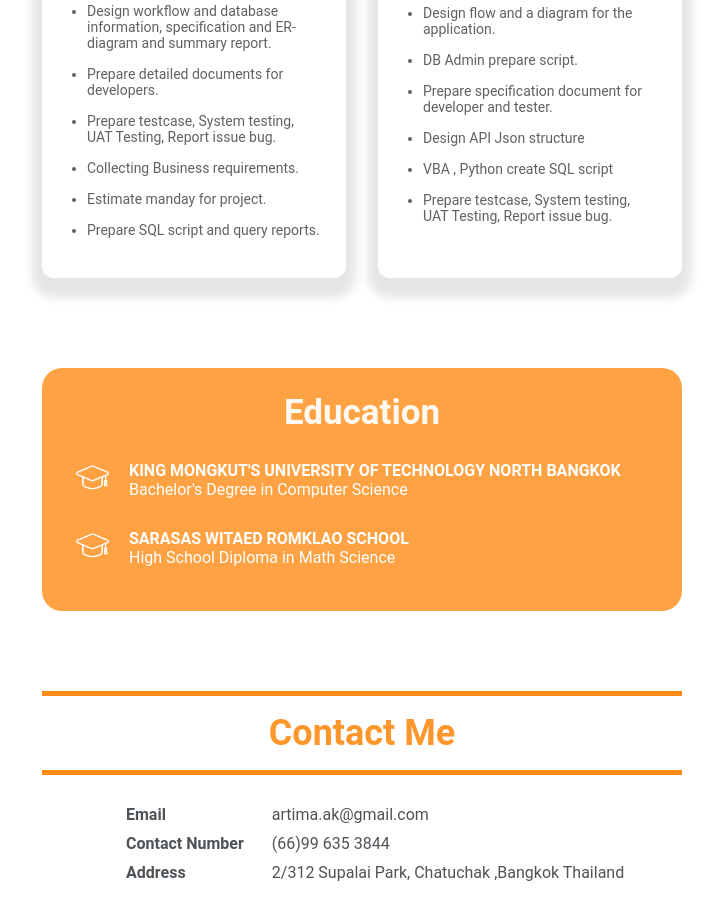
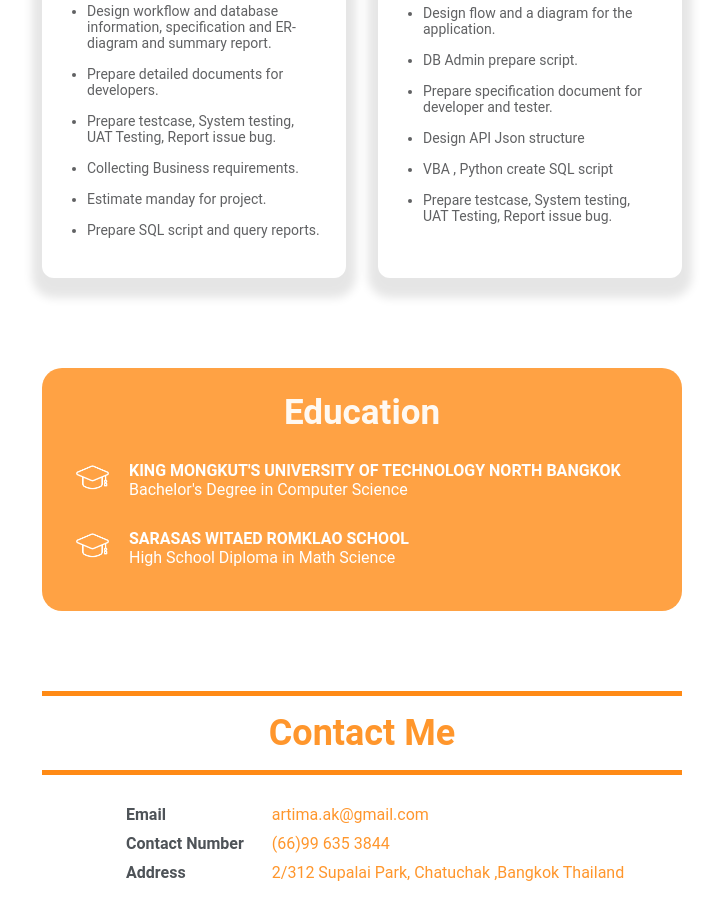
Before and after one commit to atmaerox/my-profile, a plain HTML site: page public/index.html in a window 1280 px wide. Shown: the part 1321-2241 px from the top of the page, without its empty margins (278-1001 px from the left). Drawn offline with Linux system fonts and the light colour scheme.

Commit message:
change script - text color modify

```diff
--- a/public/style.css
+++ b/public/style.css
@@ -291,6 +291,6 @@ b {
   padding-left: 20px;
 }
 
-.contact-sub-detail {
+.contact-sub-detail p {
   color: #ff962c;
 }
```
